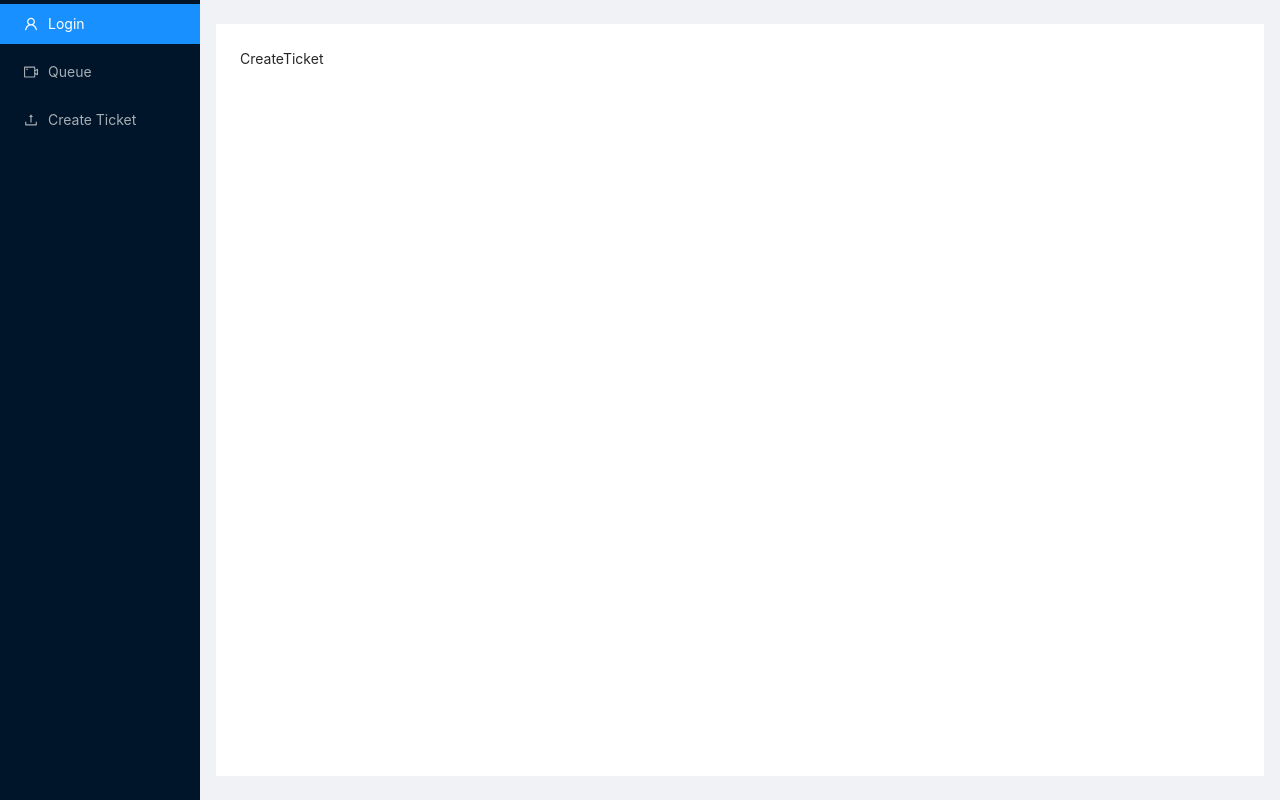
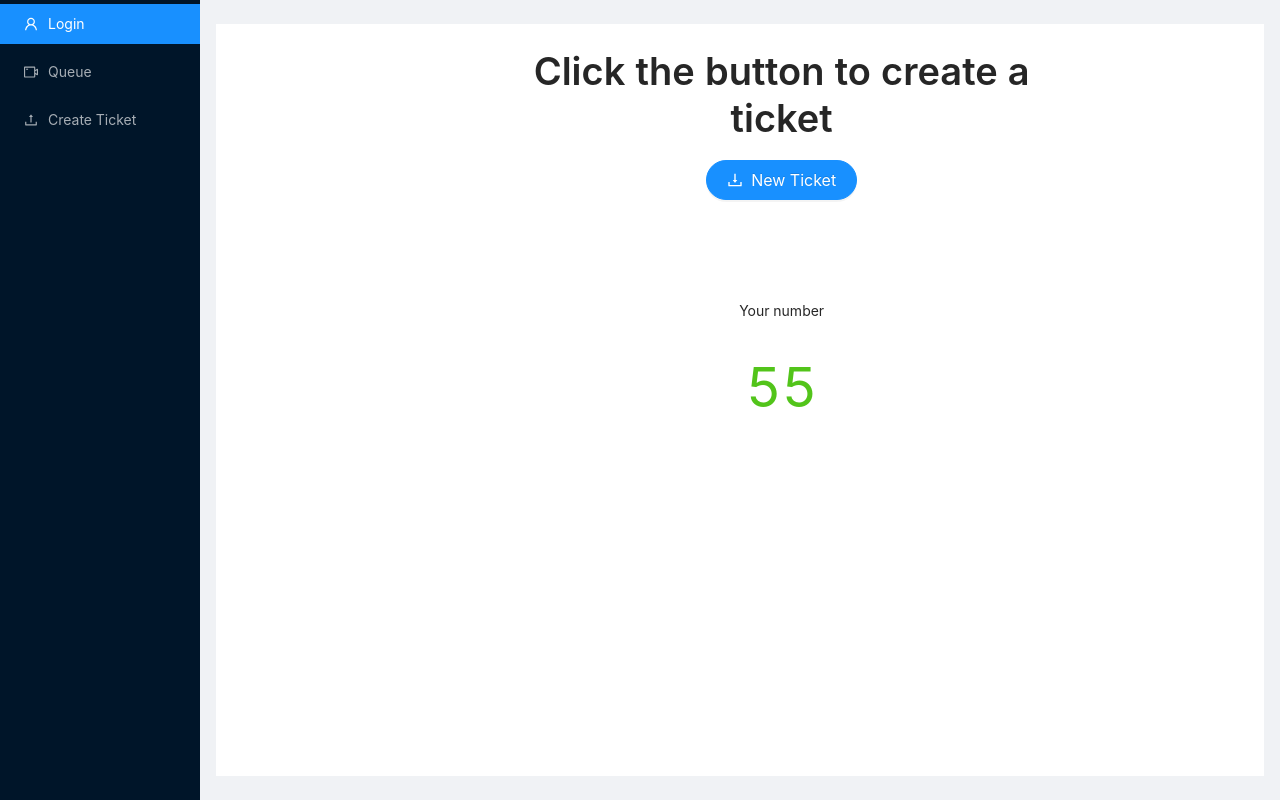
Before and after one commit to devferx/ticket-app, a React (Vite) app: page /create-ticket in a window 1280 px wide. Built offline with nearby package versions, Linux system fonts and the light colour scheme.

Commit message:
Pantalla para crear un ticket

```diff
--- a/src/index.css
+++ b/src/index.css
@@ -1,4 +1,11 @@
 @import 'antd/dist/antd.css';
+
+.center-content-col{
+  display: flex;
+  flex-direction: column;
+  justify-content: center;
+  align-items: center;
+}
 
 #components-layout-demo-custom-trigger .trigger {
   padding: 0 24px;
--- a/src/pages/CreateTicket.tsx
+++ b/src/pages/CreateTicket.tsx
@@ -1,3 +1,39 @@
+import { DownloadOutlined } from "@ant-design/icons";
+import { Col, Row, Typography, Button } from "antd";
+const { Title, Text } = Typography;
+
 export const CreateTicket = () => {
-  return <div>CreateTicket</div>;
+  const generateTicket = () => {};
+
+  return (
+    <>
+      <Row>
+        <Col className="center-content-col" span={14} offset={6}>
+          <Title style={{ textAlign: "center" }}>
+            Click the button to create a ticket
+          </Title>
+
+          <Button
+            type="primary"
+            shape="round"
+            size="large"
+            onClick={generateTicket}
+            icon={<DownloadOutlined />}
+          >
+            New Ticket
+          </Button>
+        </Col>
+      </Row>
+
+      <Row style={{ marginTop: 100 }}>
+        <Col className="center-content-col" span={14} offset={6}>
+          <Text>Your number</Text>
+          <br />
+          <Text type="success" style={{ fontSize: 55 }}>
+            55
+          </Text>
+        </Col>
+      </Row>
+    </>
+  );
 };
```
